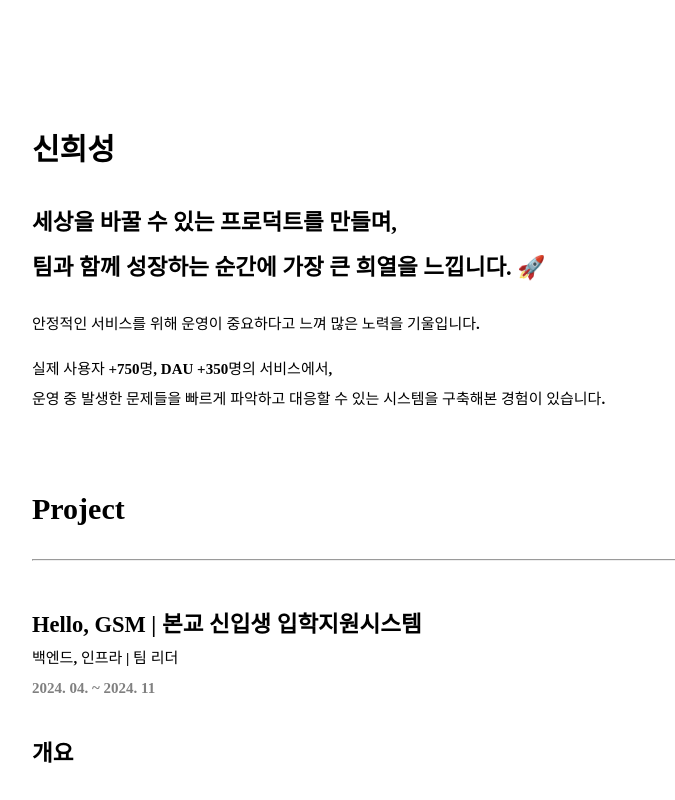
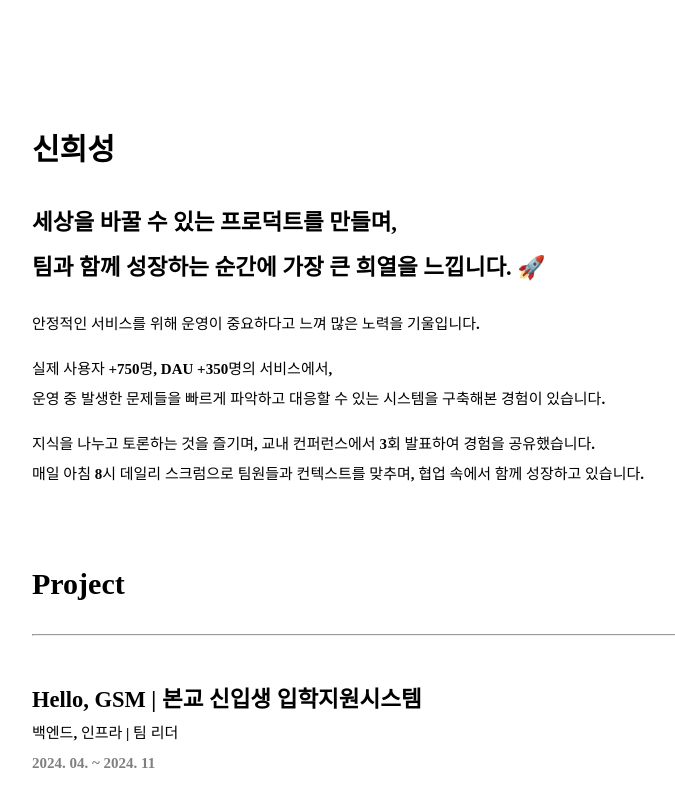
Before and after one commit to vumrra/mdx-resume, a React (Vite) app: page / in a window 1280 px wide. Shown: the top 800 px of the page, without its empty margins (208-883 px from the left). Built offline with nearby package versions, Linux system fonts and the light colour scheme.

Commit message:
update: meta

```diff
--- a/index.html
+++ b/index.html
@@ -4,6 +4,10 @@
     <meta charset="UTF-8" />
     <meta name="viewport" content="width=device-width, initial-scale=1.0" />
     <title>신희성</title>
+    <meta
+      name="description"
+      content="세상을 바꿀 수 있는 프로덕트를 만들며, 팀과 함께 성장하는 순간에 가장 큰 희열을 느낍니다. 🚀"
+    />
   </head>
   <body>
     <div id="root"></div>
--- a/src/resume.mdx
+++ b/src/resume.mdx
@@ -6,6 +6,9 @@
 
 실제 사용자 +750명, DAU +350명의 서비스에서,
 운영 중 발생한 문제들을 빠르게 파악하고 대응할 수 있는 시스템을 구축해본 경험이 있습니다.
+
+지식을 나누고 토론하는 것을 즐기며, 교내 컨퍼런스에서 3회 발표하여 경험을 공유했습니다.
+매일 아침 8시 데일리 스크럼으로 팀원들과 컨텍스트를 맞추며, 협업 속에서 함께 성장하고 있습니다.
 
 <br />
 
```
